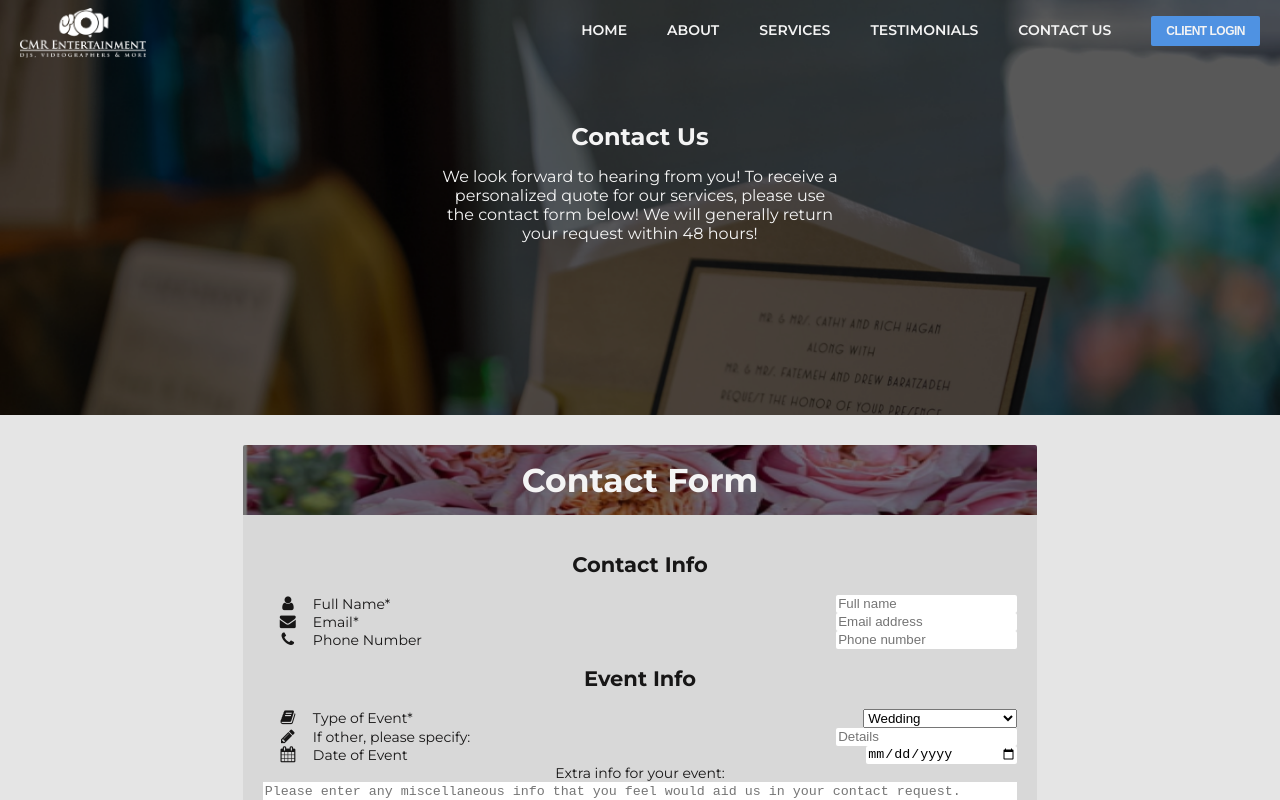
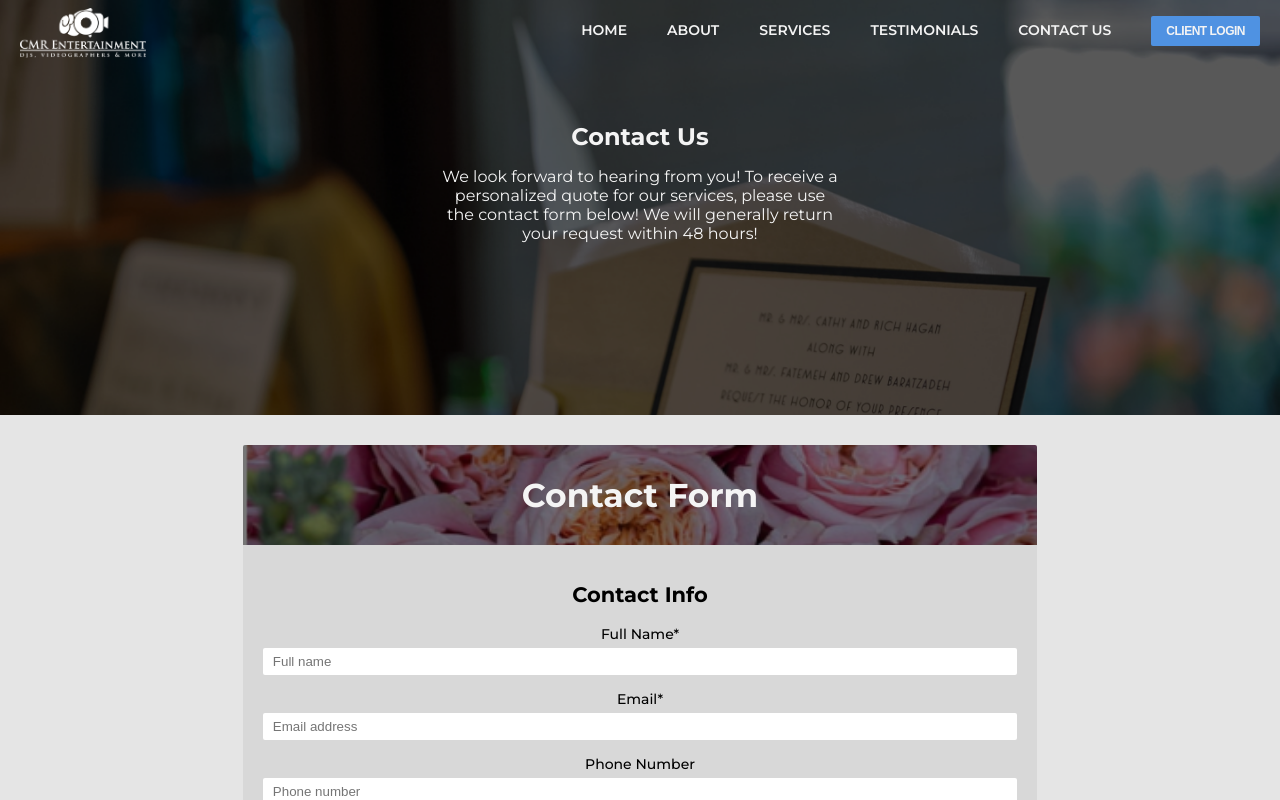
Before and after one commit to crinaldi44/CMR-Entertainment, a React (Create React App) app: page /contact in a window 1280 px wide. Shown: the top 800 px of the page. Built offline with nearby package versions, Linux system fonts and the light colour scheme.

Commit message:
Alter styling of Contact Form

```diff
--- a/src/components/contact/ContactForm.css
+++ b/src/components/contact/ContactForm.css
@@ -6,7 +6,7 @@
     animation: slideup 300ms;
     animation-fill-mode: forwards;
     animation-delay: 500ms;
-    color: var(--primary-color);
+    color: var(--primary-co);
     border-radius: 2px;
 }
 
@@ -15,11 +15,15 @@
     width: 50px;
 }
 
+.form__container label {
+    font-weight: 500;
+}
+
 .form__header {
     background-image: url('../../images/contact-header.png');
     background-repeat: no-repeat;
     background-size: 100% 100%;
-    height: 70px;
+    height: 100px;
     width: 100%;
     display: flex;
     align-content: center;
@@ -43,7 +47,9 @@
 
 .form__entry {
     display: flex;
-    justify-content: space-between;
+    justify-content: flex-start;
+    align-content: flex-start;
+    flex-direction: column;
 }
 
 .form__textarea {
@@ -56,6 +62,13 @@
     min-width: 150px;
     border-radius: 2px;
     border-style: none;
+    height: 25px;
+    padding-left: 10px;
+    margin: 5px 0px 15px 0px;
+}
+
+select.form__select {
+    margin-bottom: 30px;
 }
 
 @media only screen and (max-width: 700px) {
--- a/src/components/contact/ContactForm.js
+++ b/src/components/contact/ContactForm.js
@@ -24,19 +24,19 @@ function ContactForm(props) {
             <div className='form__content'>
             <h2>Contact Info</h2>
                 <div className='form__entry'>
-                    <label><i class='fa fa-user'></i>Full Name*</label>
+                    <label>Full Name*</label>
                         <input className='form__input' name="full_name" required={true} placeholder='Full name'></input>
                 </div>
-                <div className='form__entry'><label><i class='fa fa-envelope'></i>Email*</label>
+                <div className='form__entry'><label>Email*</label>
                         <input className='form__input' name="email" type={'email'} required={true} placeholder='Email address'></input>
                 </div>
-                <div className='form__entry'><label><i class='fa fa-phone'></i>Phone Number</label>
+                <div className='form__entry'><label>Phone Number</label>
                         <input className='form__input' type={'tel'} name="question_1" placeholder='Phone number'></input>
                 </div>
             <h2>Event Info</h2>
                 <div className='form__entry'>
-                        <label><i class='fa fa-book'></i>Type of Event*</label>
-                <select required={true} name={"question_3"}>
+                        <label>Type of Event*</label>
+                <select className='form__select' required={true} name={"question_3"}>
                         <option>Wedding</option>
                         <option>Bat/Bar Mitzvah</option>
                         <option>Formal</option>
@@ -46,11 +46,11 @@ function ContactForm(props) {
                 </select>
                 </div>
             <div className='form__entry'>
-                <label><i class='fa fa-pencil'></i>If other, please specify:</label>
+                <label>If other, please specify:</label>
                 <input className='form__input' name='question_4' placeholder='Details'></input>
             </div>
             <div className='form__entry'>
-                <label><i class='fa fa-calendar'></i>Date of Event</label>
+                <label>Date of Event</label>
                 <input className='form__input' type={'date'} name='question_2'></input>
             </div>
                 <label>Extra info for your event:</label>
```
